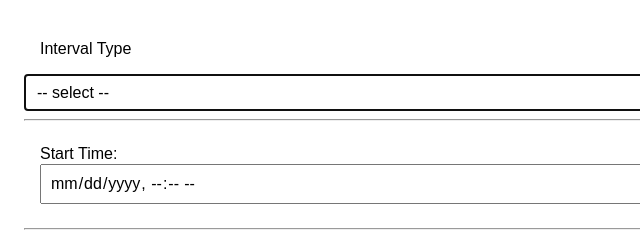
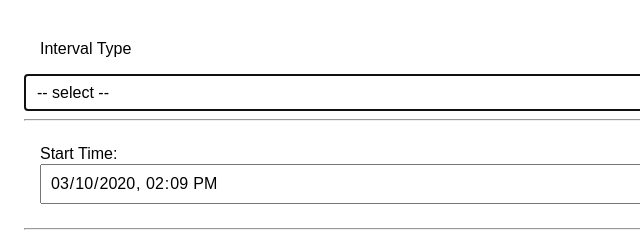
Before and after one commit to compose-us-research/batch-tweets, a website: page side-panel.html in a window 1280 px wide. Shown: the top 236 px of the page, 0-640 px from the left. Drawn offline with nearby package versions, Linux system fonts and the light colour scheme.

Commit message:
Fixes double digit time value
Signed-off-by: Philip Saa <cowglow@gmail.com>

```diff
--- a/side-panel.html
+++ b/side-panel.html
@@ -68,7 +68,8 @@
         output += date.getFullYear() + "-";
         output += ("0" + (date.getMonth() + 1)).slice(-2) + "-";
         output += ("0" + date.getDate()).slice(-2) + "T";
-        output += date.getHours() + ":" + date.getMinutes();
+        output += ("0" + date.getHours()).slice(-2) + ":";
+        output += ("0" + date.getMinutes()).slice(-2);
         return output;
       }
     </script>
```
